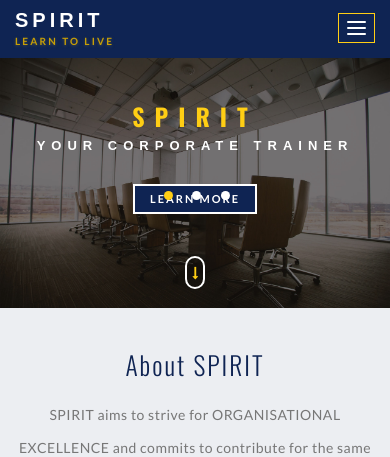
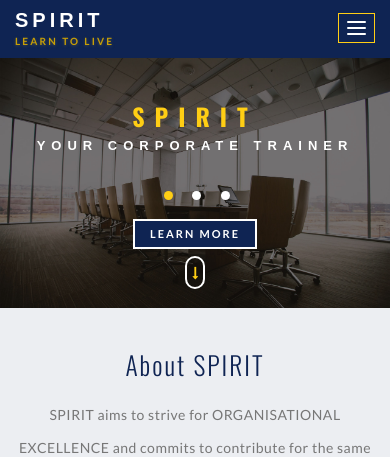
Before and after one commit to MiB3Avenger/ClientWebSite, a PHP site: page / in a window 390 px wide. Shown: the part 26-483 px from the top of the page. Run offline with PHP 8.4, Linux system fonts and the light colour scheme; some web fonts are replaced.

Commit message:
Update #1 - style.css - apsmicrotech.com
Few changes to make the learn more button responsive.

```diff
--- a/css/style.css
+++ b/css/style.css
@@ -452,7 +452,7 @@ li.menu__item:nth-child(6) {
     position: relative;
     display: inline-block;
     background: #0f2453;
-	    margin-top: 3em;
+	  margin-top: 6em;
     z-index: 9999;
     border: 2px solid #fff;
 }
@@ -1066,7 +1066,7 @@ h3.title-w3-agileits {
 /*--//main--*/
 /*-- /about --*/
 .about-wthree {
-    padding: 5em 0 22.6em 0px;
+    padding: 5em 0 5em 0px;
     background: #eceef2;
 }
 .ab-w3l-spa {
@@ -1750,7 +1750,7 @@ color: #fff !important;
 	}
 	.agileits_w3layouts_more a {
 		font-size: 12.5px;
-		margin-top: 2.5em;
+		margin-top: 5.5em;
 	}
 	.thim-click-to-bottom {
 		bottom: 11%;
@@ -2152,7 +2152,7 @@ color: #fff !important;
 	}
 	.agileits_w3layouts_more a {
 		font-size: 12px;
-		margin-top: 2em;
+		margin-top: 5em;
 		padding: 6px 20px;
 	}
 	.w3layouts-banner-top, .w3layouts-banner-top1, .w3layouts-banner-top2 {
@@ -2574,7 +2574,7 @@ color: #fff !important;
 	}
 	.agileits_w3layouts_more a {
 		font-size: 11px;
-		margin-top: 1.3em;
+		margin-top: 4.5em;
 		padding: 5px 15px;
 	}
 	.callbacks_tabs a:after {
@@ -3170,7 +3170,7 @@ color: #fff !important;
 		letter-spacing: 0.4px;
 	}
 	.agileits_w3layouts_more a {
-		margin-top: 1.1em;
+		margin-top: 3.5em;
 	}
 	.callbacks_tabs {
 		left: 36.4%;
```
